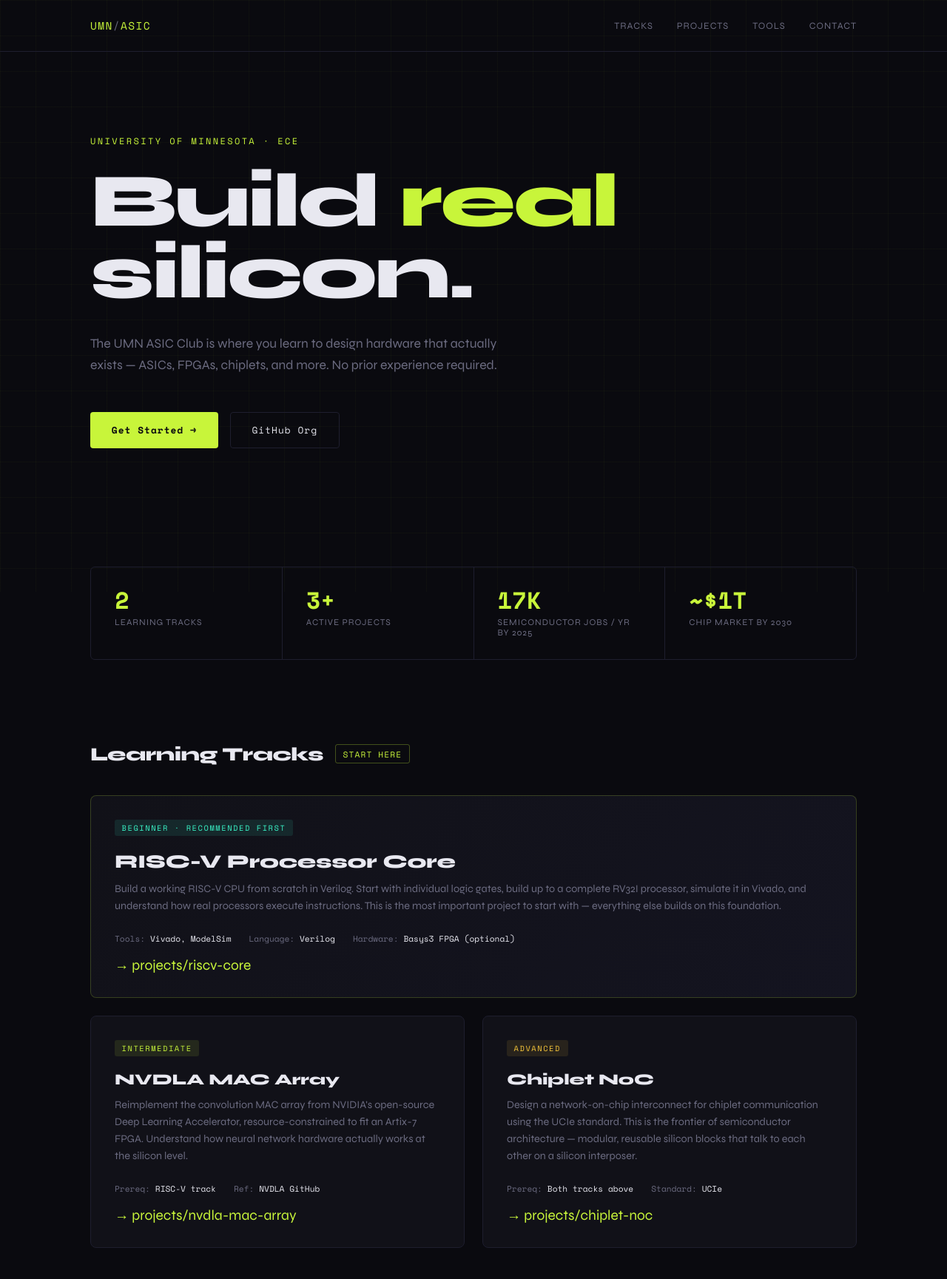
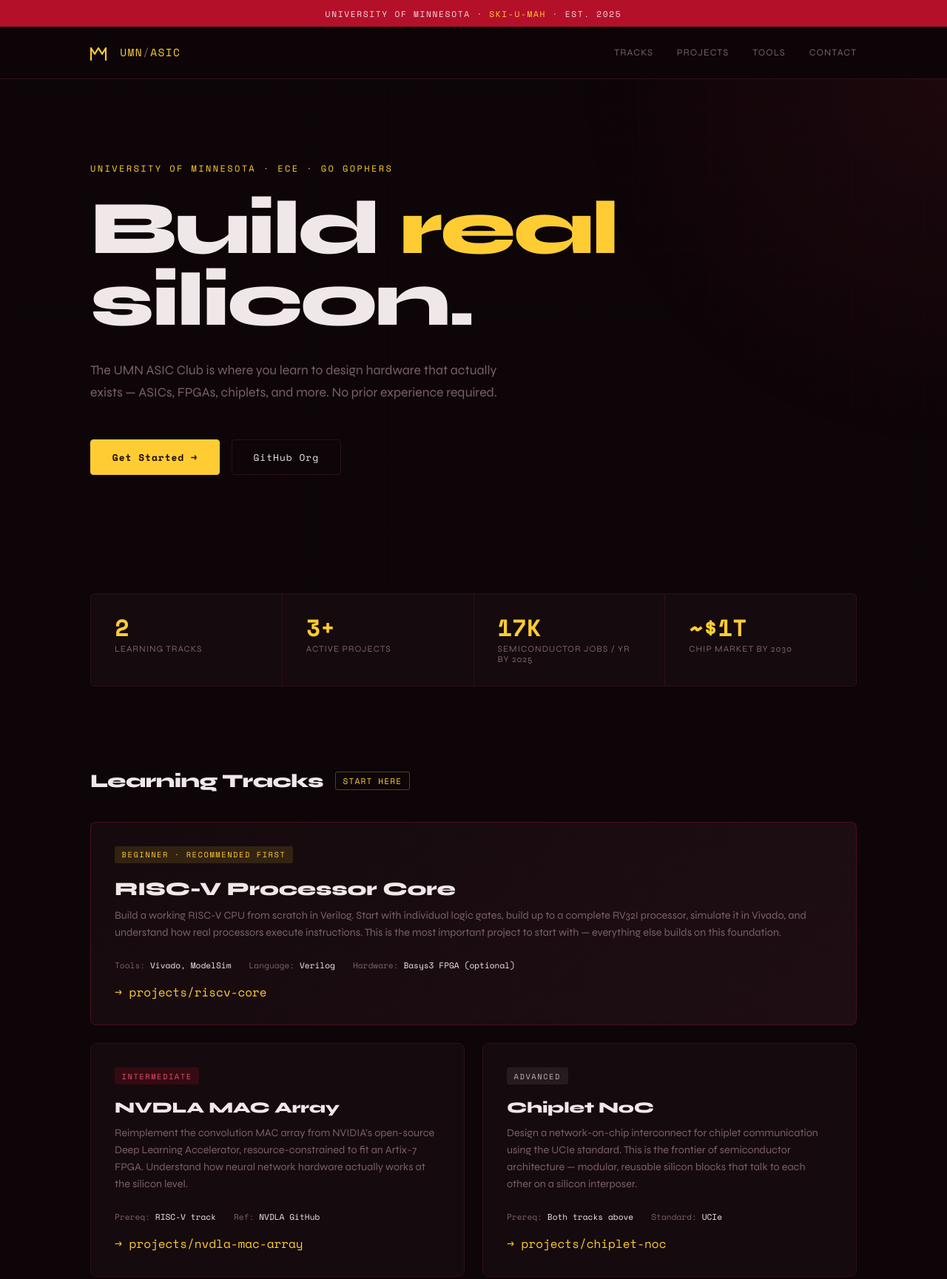
Before and after one commit to UMN-ASIC-CLUB/asicumn.github.io, a website: page index.html in a window 1280 px wide. Shown: the top 1729 px of the page at 74% size. Drawn offline with nearby package versions, Linux system fonts and the light colour scheme.

Commit message:
Update index.html

```diff
--- a/index.html
+++ b/index.html
@@ -8,14 +8,18 @@
   <link href="https://fonts.googleapis.com/css2?family=Space+Mono:wght@400;700&family=Syne:wght@400;600;800&display=swap" rel="stylesheet" />
   <style>
     :root {
-      --bg: #0a0a0f;
-      --surface: #111118;
-      --border: #1e1e2e;
-      --accent: #c8f53a;
-      --accent2: #3af5c8;
-      --text: #e8e8f0;
-      --muted: #6b6b80;
-      --gold: #f5c53a;
+      --bg: #0d0508;
+      --surface: #150a0d;
+      --border: #2e1018;
+      --accent: #7c1c2e;
+      --accent-bright: #b4102a;
+      --accent-hover: #d4122f;
+      --gold: #ffcc33;
+      --gold-dim: #c99a1a;
+      --gold-dark: #7a5e00;
+      --text: #f0e8e8;
+      --muted: #7a6068;
+      --on-accent: #fff8f8;
     }
 
     *, *::before, *::after { box-sizing: border-box; margin: 0; padding: 0; }
@@ -27,14 +31,13 @@
       overflow-x: hidden;
     }
 
-    /* Grid background */
     body::before {
       content: '';
       position: fixed;
       inset: 0;
       background-image:
-        linear-gradient(rgba(200,245,58,0.03) 1px, transparent 1px),
-        linear-gradient(90deg, rgba(200,245,58,0.03) 1px, transparent 1px);
+        linear-gradient(rgba(180,16,42,0.04) 1px, transparent 1px),
+        linear-gradient(90deg, rgba(180,16,42,0.04) 1px, transparent 1px);
       background-size: 48px 48px;
       pointer-events: none;
       z-index: 0;
@@ -48,12 +51,13 @@
       z-index: 1;
     }
 
-    /* NAV */
     nav {
       padding: 1.5rem 0;
       border-bottom: 1px solid var(--border);
       position: relative;
       z-index: 10;
+      background: rgba(13,5,8,0.95);
+      backdrop-filter: blur(8px);
     }
     nav .inner {
       display: flex;
@@ -66,10 +70,17 @@
     .logo {
       font-family: 'Space Mono', monospace;
       font-size: 0.9rem;
-      color: var(--accent);
+      color: var(--gold);
       letter-spacing: 0.1em;
     }
     .logo span { color: var(--muted); }
+    .logo-m {
+      display: inline-block;
+      width: 22px;
+      height: 18px;
+      margin-right: 0.5rem;
+      vertical-align: middle;
+    }
     nav a {
       font-size: 0.8rem;
       color: var(--muted);
@@ -78,18 +89,25 @@
       text-transform: uppercase;
       transition: color 0.2s;
     }
-    nav a:hover { color: var(--accent); }
+    nav a:hover { color: var(--gold); }
     nav .links { display: flex; gap: 2rem; }
 
-    /* HERO */
     .hero {
       padding: 7rem 0 5rem;
       position: relative;
     }
+    .hero::after {
+      content: '';
+      position: absolute;
+      top: 0; right: 0;
+      width: 500px; height: 500px;
+      background: radial-gradient(ellipse at top right, rgba(124,28,46,0.15) 0%, transparent 70%);
+      pointer-events: none;
+    }
     .hero-eyebrow {
       font-family: 'Space Mono', monospace;
       font-size: 0.75rem;
-      color: var(--accent);
+      color: var(--gold);
       letter-spacing: 0.2em;
       text-transform: uppercase;
       margin-bottom: 1.5rem;
@@ -107,7 +125,7 @@
     }
     .hero h1 em {
       font-style: normal;
-      color: var(--accent);
+      color: var(--gold);
       position: relative;
     }
     .hero p {
@@ -139,18 +157,25 @@
       transition: all 0.2s;
     }
     .btn-primary {
-      background: var(--accent);
-      color: #0a0a0f;
+      background: var(--accent-bright);
+      color: #fff;
       font-weight: 700;
+      border: 1px solid var(--accent-bright);
     }
-    .btn-primary:hover { background: #d9ff50; transform: translateY(-2px); }
+    .btn-primary:hover { background: var(--accent-hover); transform: translateY(-2px); }
+    .btn-gold {
+      background: var(--gold);
+      color: #1a0800;
+      font-weight: 700;
+      border: 1px solid var(--gold);
+    }
+    .btn-gold:hover { background: #ffe066; transform: translateY(-2px); }
     .btn-ghost {
       border: 1px solid var(--border);
       color: var(--text);
     }
-    .btn-ghost:hover { border-color: var(--accent); color: var(--accent); }
+    .btn-ghost:hover { border-color: var(--gold); color: var(--gold); }
 
-    /* STAT BAR */
     .stat-bar {
       display: flex;
       gap: 0;
@@ -160,6 +185,7 @@
       margin: 5rem 0;
       opacity: 0;
       animation: fadeUp 0.6s 0.7s forwards;
+      background: var(--surface);
     }
     .stat {
       flex: 1;
@@ -170,7 +196,7 @@
     .stat-number {
       font-size: 2rem;
       font-weight: 800;
-      color: var(--accent);
+      color: var(--gold);
       font-family: 'Space Mono', monospace;
       line-height: 1;
       margin-bottom: 0.4rem;
@@ -182,7 +208,6 @@
       text-transform: uppercase;
     }
 
-    /* SECTION HEADER */
     .section-header {
       display: flex;
       align-items: center;
@@ -197,17 +222,14 @@
     .section-tag {
       font-family: 'Space Mono', monospace;
       font-size: 0.7rem;
-      color: var(--accent);
-      border: 1px solid rgba(200,245,58,0.3);
+      color: var(--gold);
+      border: 1px solid rgba(255,204,51,0.3);
       padding: 0.2rem 0.6rem;
       border-radius: 3px;
       letter-spacing: 0.1em;
     }
 
-    /* TRACKS */
-    .tracks {
-      padding: 2rem 0 5rem;
-    }
+    .tracks { padding: 2rem 0 5rem; }
     .track-grid {
       display: grid;
       grid-template-columns: 1fr 1fr;
@@ -224,13 +246,16 @@
       display: block;
     }
     .track-card:hover {
-      border-color: var(--accent);
+      border-color: rgba(255,204,51,0.4);
       transform: translateY(-3px);
     }
     .track-card.featured {
       grid-column: span 2;
-      border-color: rgba(200,245,58,0.2);
-      background: linear-gradient(135deg, #111118 0%, #141420 100%);
+      border-color: rgba(180,16,42,0.35);
+      background: linear-gradient(135deg, #150a0d 0%, #1e0e14 100%);
+    }
+    .track-card.featured:hover {
+      border-color: var(--gold-dim);
     }
     .track-label {
       font-family: 'Space Mono', monospace;
@@ -242,9 +267,9 @@
       display: inline-block;
       margin-bottom: 1.2rem;
     }
-    .label-beginner { background: rgba(58,245,200,0.1); color: var(--accent2); }
-    .label-intermediate { background: rgba(200,245,58,0.1); color: var(--accent); }
-    .label-advanced { background: rgba(245,197,58,0.1); color: var(--gold); }
+    .label-beginner { background: rgba(255,204,51,0.12); color: var(--gold); }
+    .label-intermediate { background: rgba(180,16,42,0.2); color: #e05070; }
+    .label-advanced { background: rgba(255,255,255,0.07); color: #c0b0b4; }
     .track-card h3 {
       font-size: 1.3rem;
       font-weight: 800;
@@ -258,10 +283,7 @@
       line-height: 1.6;
       margin-bottom: 1.5rem;
     }
-    .track-meta {
-      display: flex;
-      gap: 1.5rem;
-    }
+    .track-meta { display: flex; gap: 1.5rem; flex-wrap: wrap; }
     .meta-item {
       font-family: 'Space Mono', monospace;
       font-size: 0.7rem;
@@ -269,23 +291,16 @@
     }
     .meta-item span { color: var(--text); }
     .track-arrow {
-      font-size: 1.2rem;
-      color: var(--accent);
+      font-size: 1rem;
+      color: var(--gold);
       margin-top: 1rem;
       display: block;
+      font-family: 'Space Mono', monospace;
     }
 
-    /* PROJECTS TABLE */
-    .projects {
-      padding: 2rem 0 5rem;
-    }
-    table {
-      width: 100%;
-      border-collapse: collapse;
-    }
-    thead tr {
-      border-bottom: 1px solid var(--border);
-    }
+    .projects { padding: 2rem 0 5rem; }
+    table { width: 100%; border-collapse: collapse; }
+    thead tr { border-bottom: 1px solid var(--border); }
     th {
       font-family: 'Space Mono', monospace;
       font-size: 0.65rem;
@@ -305,7 +320,7 @@
     .proj-name {
       font-family: 'Space Mono', monospace;
       font-size: 0.85rem;
-      color: var(--accent);
+      color: var(--gold);
     }
     .badge {
       font-family: 'Space Mono', monospace;
@@ -314,11 +329,10 @@
       border-radius: 3px;
       display: inline-block;
     }
-    .badge-b { background: rgba(58,245,200,0.1); color: var(--accent2); }
-    .badge-i { background: rgba(200,245,58,0.1); color: var(--accent); }
-    .badge-a { background: rgba(245,197,58,0.1); color: var(--gold); }
+    .badge-b { background: rgba(255,204,51,0.12); color: var(--gold); }
+    .badge-i { background: rgba(180,16,42,0.2); color: #e05070; }
+    .badge-a { background: rgba(255,255,255,0.07); color: #c0b0b4; }
 
-    /* INFO GRID */
     .info-grid {
       padding: 2rem 0 5rem;
       display: grid;
@@ -336,10 +350,9 @@
       font-weight: 800;
       margin-bottom: 1.2rem;
       letter-spacing: -0.01em;
+      color: var(--gold);
     }
-    .info-list {
-      list-style: none;
-    }
+    .info-list { list-style: none; }
     .info-list li {
       font-size: 0.85rem;
       color: var(--muted);
@@ -352,19 +365,30 @@
     .info-list li:last-child { border-bottom: none; }
     .info-list li::before {
       content: '→';
-      color: var(--accent);
+      color: var(--gold-dim);
       font-family: 'Space Mono', monospace;
       font-size: 0.75rem;
       flex-shrink: 0;
     }
     .info-list li strong { color: var(--text); }
 
-    /* QUOTE */
     .quote-section {
       padding: 4rem 0;
       border-top: 1px solid var(--border);
       border-bottom: 1px solid var(--border);
       margin-bottom: 5rem;
+      position: relative;
+    }
+    .quote-section::before {
+      content: '"';
+      position: absolute;
+      top: 1rem; left: -0.5rem;
+      font-size: 8rem;
+      color: var(--accent);
+      opacity: 0.15;
+      font-family: Georgia, serif;
+      line-height: 1;
+      pointer-events: none;
     }
     blockquote {
       font-size: clamp(1.2rem, 2.5vw, 1.6rem);
@@ -375,7 +399,7 @@
     }
     blockquote em {
       font-style: normal;
-      color: var(--accent);
+      color: var(--gold);
     }
     blockquote cite {
       display: block;
@@ -386,7 +410,18 @@
       font-style: normal;
     }
 
-    /* FOOTER */
+    .maroon-bar {
+      background: var(--accent-bright);
+      padding: 0.6rem 0;
+      text-align: center;
+      font-family: 'Space Mono', monospace;
+      font-size: 0.7rem;
+      color: rgba(255,255,255,0.85);
+      letter-spacing: 0.15em;
+      text-transform: uppercase;
+    }
+    .maroon-bar span { color: var(--gold); }
+
     footer {
       padding: 3rem 0;
       border-top: 1px solid var(--border);
@@ -403,19 +438,28 @@
       font-size: 0.75rem;
       color: var(--muted);
     }
-    .footer-left a { color: var(--accent); text-decoration: none; }
-    .footer-right {
-      font-size: 0.75rem;
-      color: var(--muted);
+    .footer-left a { color: var(--gold); text-decoration: none; }
+    .footer-right { font-size: 0.75rem; color: var(--muted); }
+
+    .gopher-badge {
+      display: inline-flex;
+      align-items: center;
+      gap: 0.4rem;
+      background: rgba(255,204,51,0.08);
+      border: 1px solid rgba(255,204,51,0.2);
+      border-radius: 20px;
+      padding: 0.3rem 0.8rem;
+      font-family: 'Space Mono', monospace;
+      font-size: 0.65rem;
+      color: var(--gold);
+      letter-spacing: 0.1em;
     }
 
-    /* ANIMATIONS */
     @keyframes fadeUp {
       from { opacity: 0; transform: translateY(20px); }
       to { opacity: 1; transform: translateY(0); }
     }
 
-    /* RESPONSIVE */
     @media (max-width: 700px) {
       .track-grid { grid-template-columns: 1fr; }
       .track-card.featured { grid-column: span 1; }
@@ -429,9 +473,16 @@
 </head>
 <body>
 
+  <div class="maroon-bar">University of Minnesota · <span>Ski-U-Mah</span> · Est. 2025</div>
+
   <nav>
     <div class="inner">
-      <div class="logo">UMN<span>/</span>ASIC</div>
+      <div class="logo">
+        <svg class="logo-m" viewBox="0 0 22 18" fill="none" xmlns="http://www.w3.org/2000/svg">
+          <path d="M1 17V1L6 9L11 1L16 9L21 1V17" stroke="#ffcc33" stroke-width="2.2" stroke-linecap="round" stroke-linejoin="round"/>
+        </svg>
+        UMN<span>/</span>ASIC
+      </div>
       <div class="links">
         <a href="#tracks">Tracks</a>
         <a href="#projects">Projects</a>
@@ -443,11 +494,11 @@
 
   <section class="hero">
     <div class="container">
-      <div class="hero-eyebrow">University of Minnesota · ECE</div>
+      <div class="hero-eyebrow">University of Minnesota · ECE · Go Gophers</div>
       <h1>Build <em>real</em><br>silicon.</h1>
       <p>The UMN ASIC Club is where you learn to design hardware that actually exists — ASICs, FPGAs, chiplets, and more. No prior experience required.</p>
       <div class="hero-ctas">
-        <a href="#tracks" class="btn btn-primary">Get Started →</a>
+        <a href="#tracks" class="btn btn-gold">Get Started →</a>
         <a href="https://github.com/umn-asic-club" class="btn btn-ghost">GitHub Org</a>
       </div>
     </div>
@@ -474,7 +525,6 @@
     </div>
   </div>
 
-  <!-- TRACKS -->
   <section class="tracks" id="tracks">
     <div class="container">
       <div class="section-header">
@@ -519,7 +569,6 @@
     </div>
   </section>
 
-  <!-- PROJECTS TABLE -->
   <section class="projects" id="projects">
     <div class="container">
       <div class="section-header">
@@ -559,7 +608,6 @@
     </div>
   </section>
 
-  <!-- INFO GRID -->
   <div class="container">
     <div class="info-grid" id="tools">
       <div class="info-card">
@@ -579,13 +627,12 @@
           <li><strong>Prof. Claire Dietz</strong> — Faculty Advisor</li>
           <li><strong>Avyukt Raghuvanshi</strong> — President</li>
           <li><strong>Open to</strong> all UMN ECE students, all levels</li>
-          <li><a href="mailto:raghu119@umn.edu" style="color:var(--accent)">raghu119@umn.edu</a></li>
+          <li><a href="mailto:raghu119@umn.edu" style="color:var(--gold)">raghu119@umn.edu</a></li>
         </ul>
       </div>
     </div>
   </div>
 
-  <!-- QUOTE -->
   <div class="container">
     <div class="quote-section">
       <blockquote>
@@ -602,7 +649,9 @@
           UMN ASIC Club · University of Minnesota ECE ·
           <a href="mailto:raghu119@umn.edu">raghu119@umn.edu</a>
         </div>
-        <div class="footer-right">Open source. All levels welcome.</div>
+        <div class="footer-right">
+          <span class="gopher-badge">&#127386; Go Gophers</span>
+        </div>
       </div>
     </div>
   </footer>
```
